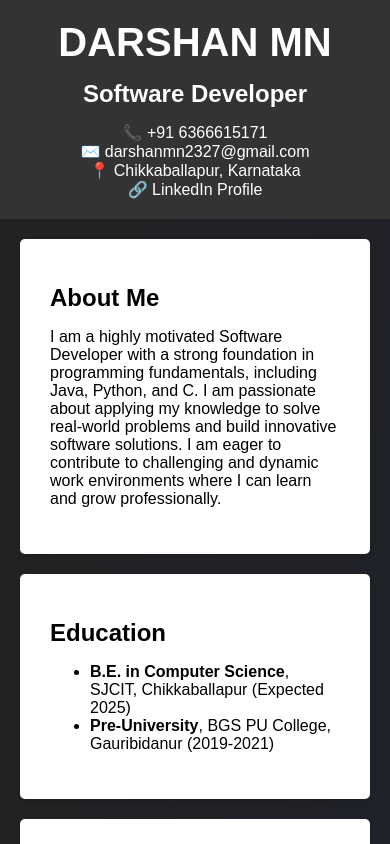
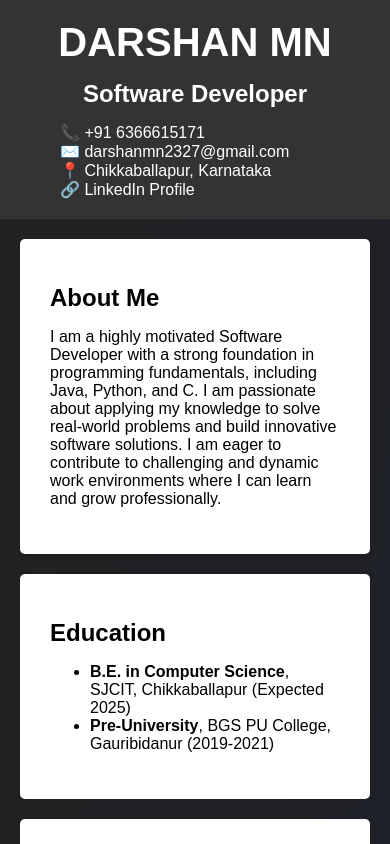
Before and after one commit to Darshanmn27/Portfolio, a plain HTML site: page index.html in a window 390 px wide. Shown: the top 844 px of the page. Drawn offline with Linux system fonts and the light colour scheme.

Commit message:
Update index.html

```diff
--- a/index.html
+++ b/index.html
@@ -101,6 +101,8 @@
  .contact-icons{
     display: flex;
     flex-direction: column;
+     text-align: left;
+    margin-left: 30px;
   }
   .section {
     flex: 1 0 100%; /* Make sections take up the full width on smaller screens */
```
